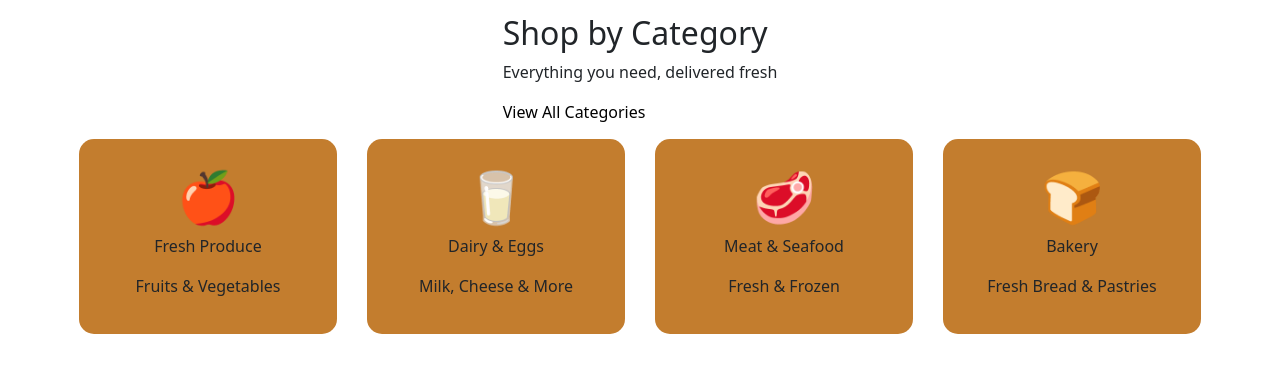
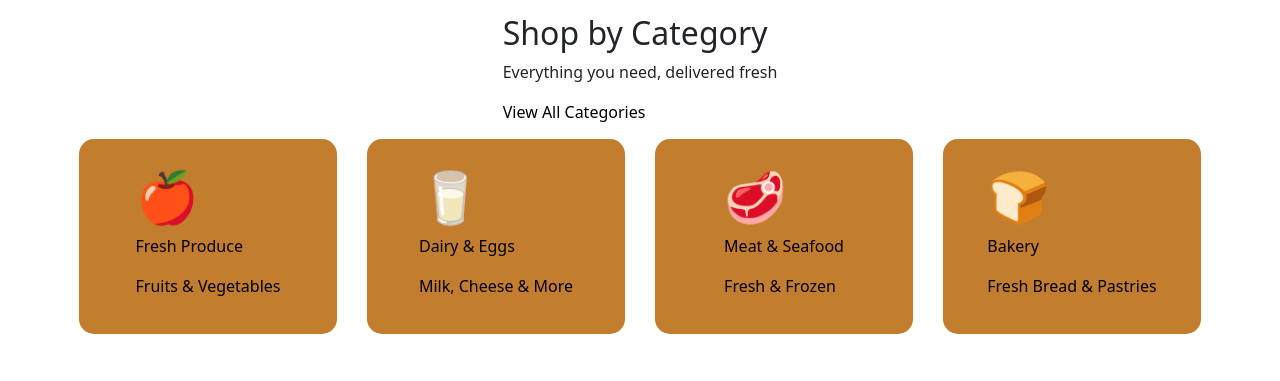
Before and after one commit to MALLIKHARJUNCH-02/SpiceSprint, a React (Create React App) app: page / in a window 1280 px wide. Shown: the part 1240-1621 px from the top of the page. Built offline with nearby package versions, Linux system fonts and the light colour scheme; the HTML template or start-up script is replaced by a standard one.

Commit message:
updated Ux in Home and Today Deals

```diff
--- a/src/components/Category.js
+++ b/src/components/Category.js
@@ -15,26 +15,34 @@ const Category = () => {
 
             <div style={styles.categories}>
 
-                <div style={styles.categorybackground} className="onHover">
+                <a href="/FruitsVegetables" style={styles.categorybackground} className="onHover">
+                    <div>
                         <span>🍎</span>
-                    <p>Fresh Produce</p>
-                    <p>Fruits & Vegetables</p>
+                        <p style={{color: "black"}}>Fresh Produce</p>
+                        <p style={{color: "black"}}>Fruits & Vegetables</p>
                     </div>
-                <div style={styles.categorybackground} className="onHover">
+                </a>
+                <a href="/DiaryEggs" style={styles.categorybackground} className="onHover">
+                    <div >
                         <span>🥛</span>
-                    <p>Dairy & Eggs</p>
-                    <p>Milk, Cheese & More</p>
+                        <p style={{color: "black"}}>Dairy & Eggs</p>
+                        <p style={{color: "black"}}>Milk, Cheese & More</p>
                     </div>
-                <div style={styles.categorybackground} className="onHover">
+                </a>
+                <a href="/meatseafood" style={styles.categorybackground} className="onHover">
+                    <div>
                         <span>🥩</span>
-                    <p>Meat & Seafood</p>
-                    <p>Fresh & Frozen</p>
+                        <p style={{color: "black"}}>Meat & Seafood</p>
+                        <p style={{color: "black"}}>Fresh & Frozen</p>
                     </div>
-                <div style={styles.categorybackground} className="onHover">
+                </a>
+                <a href="/bakery" style={styles.categorybackground} className="onHover">
+                    <div>
                         <span>🍞</span>
-                    <p>Bakery</p>
-                    <p>Fresh Bread & Pastries</p>
+                        <p style={{color: "black"}}>Bakery</p>
+                        <p style={{color: "black"}}>Fresh Bread & Pastries</p>
                     </div>
+                </a>
 
             </div>
         </div>
--- a/src/components/categories/Main.js
+++ b/src/components/categories/Main.js
@@ -109,25 +109,25 @@ const Main = () => {
 
                 <div style={styles.actionsButtons}>
 
-                    <button style={styles.buttons} type="button" class="btn btn-outline-primary m-4">
+                    <a href="/deals" style={styles.buttons} type="button" class="btn btn-outline-primary m-4">
                         <span style={styles.span}>🏷️</span>
                         <h3>Today's Deals</h3>
-                    </button>
+                    </a>
 
-                    <button style={styles.buttons} type="button" class="btn btn-outline-info m-4">
+                    <a style={styles.buttons} type="button" class="btn btn-outline-info m-4">
                         <span style={styles.span}>❤️</span>
                         <h3>Favorites</h3>
-                    </button>
+                    </a>
 
-                    <button style={styles.buttons} type="button" class="btn btn-outline-warning m-4">
+                    <a style={styles.buttons} type="button" class="btn btn-outline-warning m-4">
                         <span style={styles.span}>📦</span>
                         <h3>My Orders</h3>
-                    </button>
+                    </a>
 
-                    <button style={styles.buttons} type="button" class="btn btn-outline-success m-4">
+                    <a style={styles.buttons} type="button" class="btn btn-outline-success m-4">
                         <span style={styles.span}>👨‍🍳</span>
                         <h3>Recipes</h3>
-                    </button>
+                    </a>
 
                 </div>
             </div>
```
Lines whose indentation alone changed are shown as unchanged.
